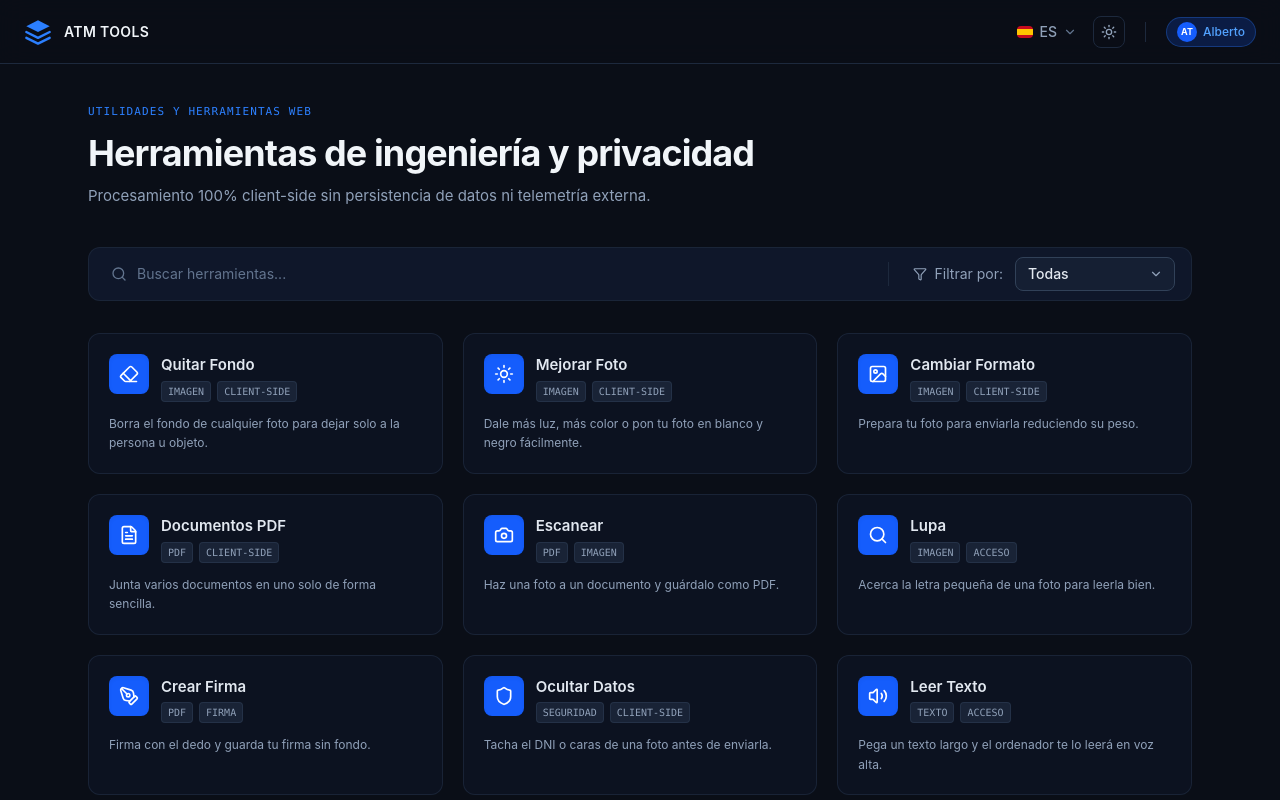
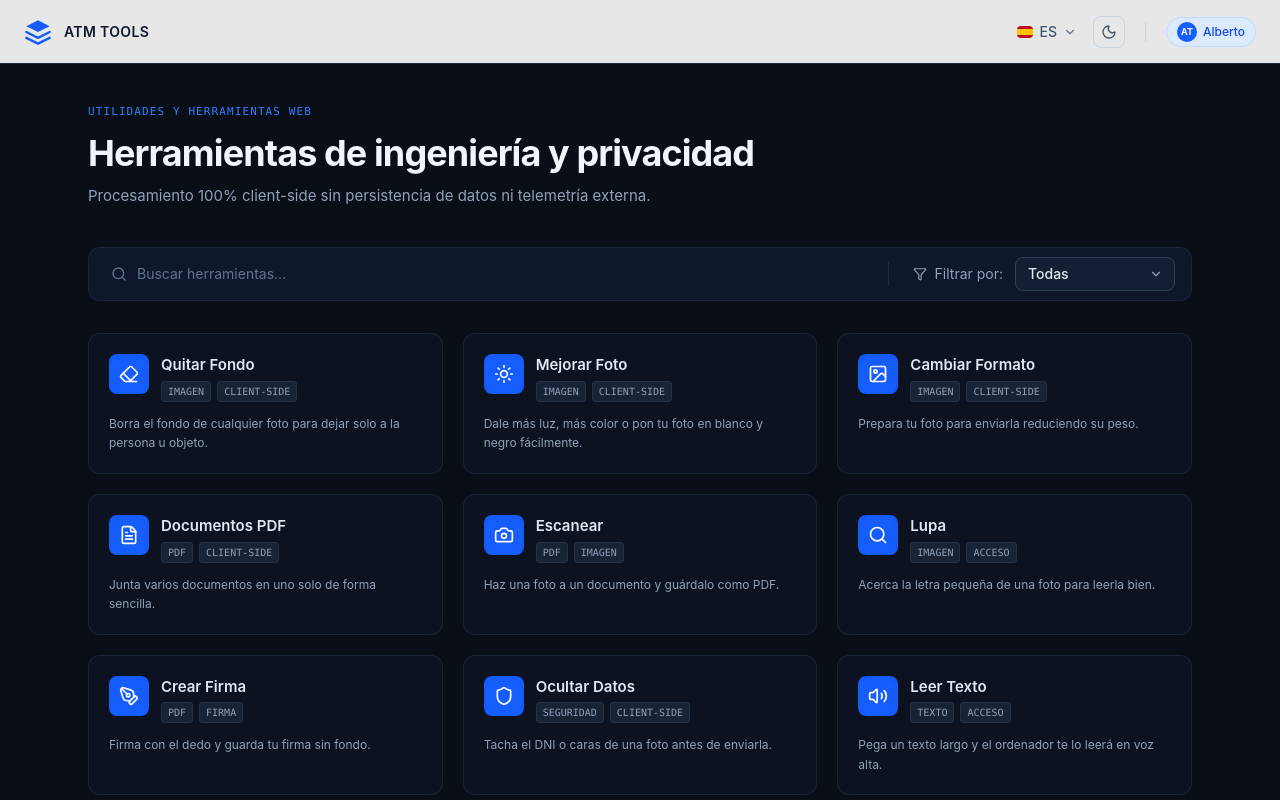
Before and after one commit to ATM-Software-Labs/atm-tools, a React (Vite) app: page / in a window 1280 px wide. Shown: the top 800 px of the page. Built offline with nearby package versions, Linux system fonts and the light colour scheme.

Commit message:
feat(ui): add reactive theme toggle and bilingual i18n support

```diff
--- a/index.html
+++ b/index.html
@@ -5,6 +5,19 @@
     <link rel="icon" type="image/png" href="/avatar.png" />
     <meta name="viewport" content="width=device-width, initial-scale=1.0" />
     <title>ATM Tools | TrujilloMingorance</title>
+    <script>
+      (function() {
+        try {
+          var savedTheme = localStorage.getItem('theme');
+          var prefersDark = window.matchMedia('(prefers-color-scheme: dark)').matches;
+          if (savedTheme === 'dark' || (!savedTheme && prefersDark)) {
+            document.documentElement.classList.add('dark');
+          } else {
+            document.documentElement.classList.remove('dark');
+          }
+        } catch (e) {}
+      })();
+    </script>
   </head>
   <body>
     <div id="root"></div>
--- a/src/components/layout/Navbar.tsx
+++ b/src/components/layout/Navbar.tsx
@@ -1,43 +1,76 @@
-import React from 'react';
+import React, { useState, useRef, useEffect } from 'react';
 import { Moon, Sun, ChevronDown } from 'lucide-react';
+import { useAppConfig } from '../../utils/useAppConfig';
 
 export function Navbar() {
-  const [theme, setTheme] = React.useState<'dark' | 'light'>('dark');
+  const { theme, setTheme, lang, setLang } = useAppConfig();
+  const [langOpen, setLangOpen] = useState(false);
+  const langRef = useRef<HTMLDivElement>(null);
+
+  useEffect(() => {
+    const handleClick = (e: MouseEvent) => {
+      if (langRef.current && !langRef.current.contains(e.target as Node)) {
+        setLangOpen(false);
+      }
+    };
+    document.addEventListener('mousedown', handleClick);
+    return () => document.removeEventListener('mousedown', handleClick);
+  }, []);
 
   return (
-    <header className="sticky top-0 z-50 w-full h-16 bg-[#0a0e17]/90 backdrop-blur-md border-b border-slate-800 flex items-center px-6">
+    <header className="sticky top-0 z-50 w-full h-16 bg-[#0a0e17]/90 dark:bg-[#0a0e17]/90 bg-white/90 backdrop-blur-md border-b border-slate-800 dark:border-slate-800 border-slate-200 flex items-center px-6">
       <a href="/" className="flex items-center gap-3 no-underline text-white hover:opacity-90 transition-opacity">
-        <svg width="28" height="28" viewBox="0 0 24 24" fill="none" xmlns="http://www.w3.org/2000/svg" className="text-blue-500">
+        <svg width="28" height="28" viewBox="0 0 24 24" fill="none" xmlns="http://www.w3.org/2000/svg" className="text-blue-600 dark:text-blue-500">
           <path d="M12 2L2 7L12 12L22 7L12 2Z" fill="currentColor" />
           <path d="M2 17L12 22L22 17" stroke="currentColor" strokeWidth="2" strokeLinecap="round" strokeLinejoin="round" />
           <path d="M2 12L12 17L22 12" stroke="currentColor" strokeWidth="2" strokeLinecap="round" strokeLinejoin="round" />
         </svg>
-        <span className="font-semibold text-sm tracking-wide uppercase text-slate-100">ATM TOOLS</span>
+        <span className="font-semibold text-sm tracking-wide uppercase text-slate-900 dark:text-slate-100">ATM TOOLS</span>
       </a>
 
       <div className="flex items-center gap-4 ml-auto">
         {/* Language Selector */}
-        <button className="flex items-center gap-1.5 text-slate-400 hover:text-slate-200 transition-colors text-sm font-medium">
-          <svg width="16" height="12" viewBox="0 0 640 480" className="rounded-sm">
-            <rect width="640" height="480" fill="#c60b1e" />
-            <rect width="640" height="240" y="120" fill="#ffc400" />
-          </svg>
-          ES
-          <ChevronDown size={14} className="text-slate-500" />
-        </button>
+        <div className="relative" ref={langRef}>
+          <button
+            onClick={() => setLangOpen(!langOpen)}
+            className="flex items-center gap-1.5 text-slate-600 dark:text-slate-400 hover:text-slate-900 dark:hover:text-slate-200 transition-colors text-sm font-medium"
+          >
+            <svg width="16" height="12" viewBox="0 0 640 480" className="rounded-sm">
+              <rect width="640" height="480" fill={lang === 'ES' ? "#c60b1e" : "#012169"} />
+              {lang === 'ES' && <rect width="640" height="240" y="120" fill="#ffc400" />}
+              {lang === 'EN' && (
+                <>
+                  <path d="M0,0 L640,480 M640,0 L0,480" stroke="#fff" strokeWidth="60" />
+                  <path d="M0,0 L640,480 M640,0 L0,480" stroke="#C8102E" strokeWidth="40" />
+                  <path d="M320,0 L320,480 M0,240 L640,240" stroke="#fff" strokeWidth="120" />
+                  <path d="M320,0 L320,480 M0,240 L640,240" stroke="#C8102E" strokeWidth="80" />
+                </>
+              )}
+            </svg>
+            {lang}
+            <ChevronDown size={14} className="text-slate-500" />
+          </button>
+
+          {langOpen && (
+            <div className="absolute top-full right-0 mt-2 w-24 bg-white dark:bg-slate-900 border border-slate-200 dark:border-slate-800 rounded-lg shadow-xl overflow-hidden py-1">
+              <button onClick={() => { setLang('ES'); setLangOpen(false); }} className="w-full text-left px-3 py-1.5 text-sm text-slate-700 dark:text-slate-300 hover:bg-slate-100 dark:hover:bg-slate-800">ES</button>
+              <button onClick={() => { setLang('EN'); setLangOpen(false); }} className="w-full text-left px-3 py-1.5 text-sm text-slate-700 dark:text-slate-300 hover:bg-slate-100 dark:hover:bg-slate-800">EN</button>
+            </div>
+          )}
+        </div>
 
         {/* Theme Toggle */}
         <button
           onClick={() => setTheme(theme === 'dark' ? 'light' : 'dark')}
-          className="w-8 h-8 flex items-center justify-center rounded-lg hover:bg-slate-800/60 border border-slate-800 text-slate-400 transition-colors"
+          className="w-8 h-8 flex items-center justify-center rounded-lg hover:bg-slate-200 dark:hover:bg-slate-800/60 border border-slate-300 dark:border-slate-800 text-slate-600 dark:text-slate-400 transition-colors"
         >
           {theme === 'dark' ? <Sun size={16} /> : <Moon size={16} />}
         </button>
 
-        <div className="h-5 w-px bg-slate-800 mx-1"></div>
+        <div className="h-5 w-px bg-slate-300 dark:bg-slate-800 mx-1"></div>
 
         {/* User Profile */}
-        <div className="bg-blue-600/20 border border-blue-500/30 text-blue-400 px-2.5 py-1 rounded-full text-xs font-medium flex items-center gap-1.5">
+        <div className="bg-blue-100 dark:bg-blue-600/20 border border-blue-200 dark:border-blue-500/30 text-blue-700 dark:text-blue-400 px-2.5 py-1 rounded-full text-xs font-medium flex items-center gap-1.5">
           <div className="w-5 h-5 rounded-full bg-blue-600 flex items-center justify-center text-[9px] font-bold text-white uppercase">
             AT
           </div>
--- /dev/null
+++ b/src/utils/i18n.ts
@@ -0,0 +1,48 @@
+export const i18n = {
+  ES: {
+    supra: 'UTILIDADES Y HERRAMIENTAS WEB',
+    title: 'Herramientas de ingeniería y privacidad',
+    subtitle: 'Procesamiento 100% client-side sin persistencia de datos ni telemetría externa.',
+    searchPlaceholder: 'Buscar herramientas...',
+    filterBy: 'Filtrar por:',
+    noResults: 'No se encontraron herramientas con esos criterios.',
+    categories: ['Todas', 'Imagen', 'PDF', 'Seguridad', 'Datos/Texto'],
+    tools: {
+      'bg-remover': { name: 'Quitar Fondo', desc: 'Borra el fondo de cualquier foto para dejar solo a la persona u objeto.' },
+      'editor': { name: 'Mejorar Foto', desc: 'Dale más luz, color o pon tu foto en blanco y negro fácilmente.' },
+      'converter': { name: 'Cambiar Formato', desc: 'Prepara tu foto para enviarla reduciendo su peso.' },
+      'pdf': { name: 'Documentos PDF', desc: 'Junta varios documentos en uno solo de forma sencilla.' },
+      'scanner': { name: 'Escanear', desc: 'Haz una foto a un documento y guárdalo como PDF.' },
+      'magnifier': { name: 'Lupa', desc: 'Acerca la letra pequeña de una foto para leerla bien.' },
+      'signature': { name: 'Crear Firma', desc: 'Firma con el dedo y guarda tu firma sin fondo.' },
+      'privacy': { name: 'Ocultar Datos', desc: 'Tacha el DNI o caras de una foto antes de enviarla.' },
+      'reader': { name: 'Leer Texto', desc: 'Pega un texto largo y el ordenador te lo leerá en voz alta.' },
+      'crypto': { name: 'Cifrar Datos', desc: 'Hashes, JWT, Passphrases y Base64.' },
+      'network': { name: 'Redes / CIDR', desc: 'Calculadora de subredes IPv4 y CIDR.' },
+      'json': { name: 'Formato JSON', desc: 'Formateador y minificador JSON rápido.' }
+    }
+  },
+  EN: {
+    supra: 'WEB UTILITIES AND TOOLS',
+    title: 'Engineering and privacy tools',
+    subtitle: '100% client-side processing with no data persistence or external telemetry.',
+    searchPlaceholder: 'Search tools...',
+    filterBy: 'Filter by:',
+    noResults: 'No tools found matching those criteria.',
+    categories: ['All', 'Image', 'PDF', 'Security', 'Data/Text'],
+    tools: {
+      'bg-remover': { name: 'Remove Background', desc: 'Erase the background of any photo to keep only the person or object.' },
+      'editor': { name: 'Enhance Photo', desc: 'Give more light, color or make your photo black and white easily.' },
+      'converter': { name: 'Change Format', desc: 'Prepare your photo for sending by reducing its size.' },
+      'pdf': { name: 'PDF Documents', desc: 'Merge several documents into one easily.' },
+      'scanner': { name: 'Scanner', desc: 'Take a picture of a document and save it as a PDF.' },
+      'magnifier': { name: 'Magnifier', desc: 'Zoom in on the small print of a photo to read it well.' },
+      'signature': { name: 'Create Signature', desc: 'Sign with your finger and save your signature without a background.' },
+      'privacy': { name: 'Hide Data', desc: 'Cross out ID or faces in a photo before sending it.' },
+      'reader': { name: 'Read Text', desc: 'Paste a long text and the computer will read it aloud.' },
+      'crypto': { name: 'Encrypt Data', desc: 'Hashes, JWT, Passphrases and Base64.' },
+      'network': { name: 'Network / CIDR', desc: 'IPv4 Subnet and CIDR calculator.' },
+      'json': { name: 'JSON Format', desc: 'Fast JSON formatter and minifier.' }
+    }
+  }
+};
--- /dev/null
+++ b/src/utils/useAppConfig.ts
@@ -0,0 +1,34 @@
+import { useState, useEffect } from 'react';
+
+type Theme = 'dark' | 'light';
+type Lang = 'ES' | 'EN';
+
+export function useAppConfig() {
+  const [theme, setThemeState] = useState<Theme>(() => {
+    const saved = localStorage.getItem('theme');
+    if (saved === 'dark' || saved === 'light') return saved;
+    return window.matchMedia('(prefers-color-scheme: dark)').matches ? 'dark' : 'light';
+  });
+
+  const [lang, setLangState] = useState<Lang>(() => {
+    const saved = localStorage.getItem('lang');
+    if (saved === 'ES' || saved === 'EN') return saved;
+    return 'ES';
+  });
+
+  useEffect(() => {
+    const html = document.documentElement;
+    if (theme === 'dark') {
+      html.classList.add('dark');
+    } else {
+      html.classList.remove('dark');
+    }
+    localStorage.setItem('theme', theme);
+  }, [theme]);
+
+  useEffect(() => {
+    localStorage.setItem('lang', lang);
+  }, [lang]);
+
+  return { theme, setTheme: setThemeState, lang, setLang: setLangState };
+}
```
